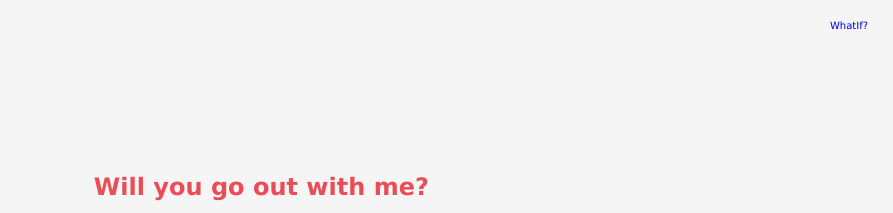
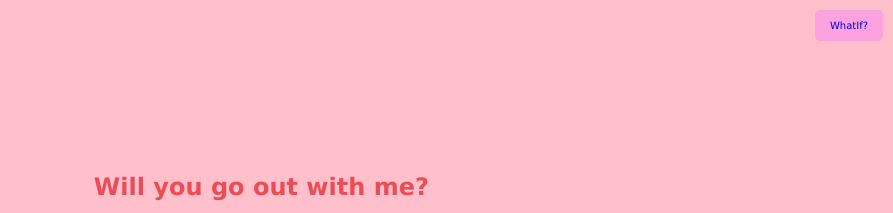
Before and after one commit to Nandan-N/Tsumaa, a plain HTML site: page index.html in a window 1280 px wide. Shown: the top 213 px of the page, without its empty margins (387-1280 px from the left). Drawn offline with Linux system fonts and the light colour scheme.

Commit message:
colour update

```diff
--- a/style.css
+++ b/style.css
@@ -10,7 +10,7 @@ body {
     justify-content: center;
     align-items: center;
     min-height: 100vh;
-    background: whitesmoke;
+    background: pink;
     font-family: Verdana, Geneva, Tahoma, sans-serif;
 }
 
@@ -60,7 +60,7 @@ button:nth-child(2) {
     top: 10px;
     right: 10px;
     text-decoration: none;
-    /*background-color: #3498db;*/
+    background-color: rgb(252, 162, 222);
     /*color: #fff;*/
     padding: 10px 15px;
     border-radius: 5px;
```
